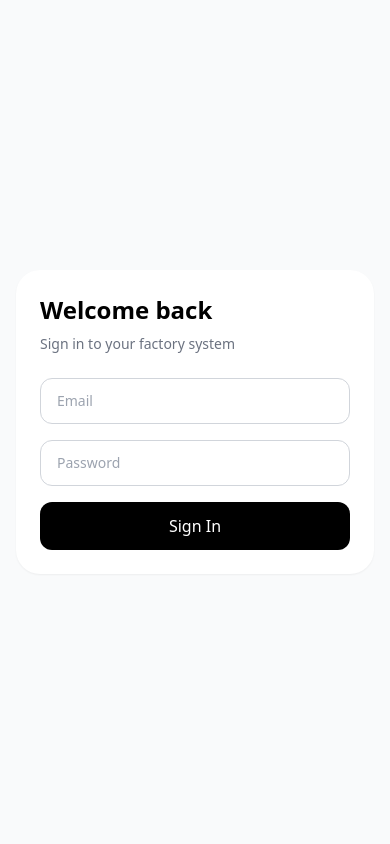
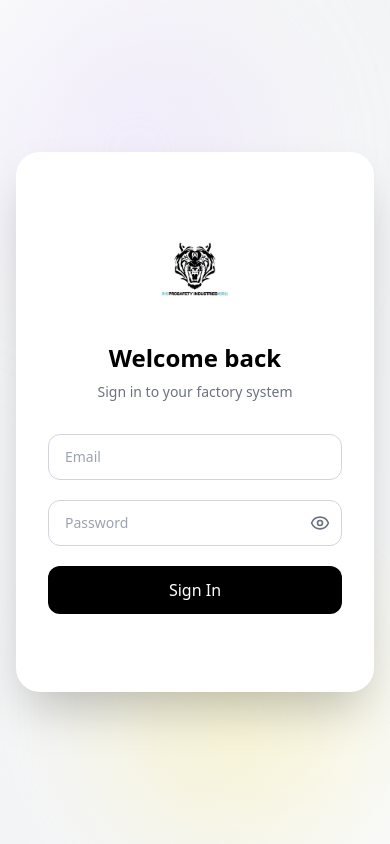
Before and after one commit to khizr-ameer/PROSAFTEY-Orders-App-Frontend, a React (Vite) app: page / in a window 390 px wide. Built offline with nearby package versions, Linux system fonts and the light colour scheme; no server answers.

Commit message:
Enhance the login page UI

```diff
--- a/src/auth/Login.jsx
+++ b/src/auth/Login.jsx
@@ -1,6 +1,8 @@
 import { useState } from "react";
 import { useNavigate } from "react-router-dom";
+import { Eye, EyeOff } from "lucide-react";
 import axios from "../api/axios";
+import Logo from "../assets/logo.png";
 
 export default function Login() {
   const navigate = useNavigate();
@@ -8,6 +10,7 @@ export default function Login() {
   const [password, setPassword] = useState("");
   const [error, setError] = useState("");
   const [loading, setLoading] = useState(false);
+  const [showPassword, setShowPassword] = useState(false);
 
   const handleLogin = async (e) => {
     e.preventDefault();
@@ -23,64 +26,136 @@ export default function Login() {
       const response = await axios.post("/auth/login", { email, password });
       const { token, role } = response.data;
 
-      // Store JWT and role in localStorage
       localStorage.setItem("token", token);
       localStorage.setItem("role", role);
 
-      // Redirect based on role
-      if (role === "OWNER") {
-        navigate("/owner/dashboard");
-      } else if (role === "STAFF") {
-        navigate("/staff/dashboard");
-      } else {
-        navigate("/"); // fallback
-      }
+      if (role === "OWNER") navigate("/owner/dashboard");
+      else if (role === "STAFF") navigate("/staff/dashboard");
+      else navigate("/");
     } catch (err) {
-      const msg = err.response?.data?.message || "Server error. Try again later.";
-      setError(msg);
+      setError(
+        err.response?.data?.message || "Server error. Try again later."
+      );
     } finally {
       setLoading(false);
     }
   };
 
   return (
-    <div className="min-h-screen flex items-center justify-center bg-gray-50 p-4">
-      <div className="w-full max-w-md bg-white rounded-3xl shadow-sm p-6 sm:p-10">
-        <h1 className="text-2xl sm:text-3xl font-semibold mb-2">Welcome back</h1>
-        <p className="text-gray-500 mb-6 sm:mb-8 text-sm sm:text-base">
+    <div className="min-h-screen flex items-center justify-center bg-gradient-to-tr from-gray-100 via-gray-50 to-gray-100 relative overflow-hidden px-4">
+      {/* Decorative blobs */}
+      <div className="absolute top-0 left-0 w-72 h-72 bg-purple-200 rounded-full mix-blend-multiply blur-3xl opacity-30 animate-blob"></div>
+      <div className="absolute bottom-0 right-0 w-72 h-72 bg-yellow-200 rounded-full mix-blend-multiply blur-3xl opacity-30 animate-blob animation-delay-2000"></div>
+
+      {/* Login Card */}
+      <div
+        className="
+          w-full max-w-md bg-white rounded-3xl shadow-2xl
+          px-8 py-10 sm:px-10 sm:py-12
+          min-h-[540px] sm:min-h-[580px]
+          flex flex-col justify-center
+          relative z-10
+        "
+      >
+        {/* Logo */}
+        <div className="flex justify-center mb-8">
+          <img
+            src={Logo}
+            alt="Factory Logo"
+            className="w-52 h-20 object-contain"
+          />
+        </div>
+
+        {/* Title */}
+        <h1 className="text-2xl sm:text-3xl font-semibold mb-2 text-center">
+          Welcome back
+        </h1>
+        <p className="text-gray-500 mb-8 text-sm sm:text-base text-center">
           Sign in to your factory system
         </p>
 
-        {error && <p className="text-red-500 mb-4 text-sm">{error}</p>}
+        {error && (
+          <p className="text-red-500 mb-4 text-center text-sm">
+            {error}
+          </p>
+        )}
 
-        <form className="space-y-4 sm:space-y-5" onSubmit={handleLogin}>
+        <form className="space-y-5" onSubmit={handleLogin}>
+          {/* Email */}
           <input
             type="email"
             placeholder="Email"
             value={email}
             onChange={(e) => setEmail(e.target.value)}
-            className="w-full border border-gray-300 rounded-xl px-4 py-3 focus:outline-none focus:border-black text-sm sm:text-base"
+            className="
+              w-full border border-gray-300 rounded-xl
+              px-4 py-3
+              focus:outline-none focus:border-black
+              text-sm sm:text-base transition
+            "
             required
           />
+
+          {/* Password */}
+          <div className="relative">
             <input
-            type="password"
+              type={showPassword ? "text" : "password"}
               placeholder="Password"
               value={password}
               onChange={(e) => setPassword(e.target.value)}
-            className="w-full border border-gray-300 rounded-xl px-4 py-3 focus:outline-none focus:border-black text-sm sm:text-base"
+              className="
+                w-full border border-gray-300 rounded-xl
+                px-4 py-3 pr-12
+                focus:outline-none focus:border-black
+                text-sm sm:text-base transition
+              "
               required
             />
             <button
+              type="button"
+              onClick={() => setShowPassword(!showPassword)}
+              className="absolute right-3 top-1/2 -translate-y-1/2 text-gray-500 hover:text-gray-700"
+            >
+              {showPassword ? (
+                <EyeOff className="w-5 h-5" />
+              ) : (
+                <Eye className="w-5 h-5" />
+              )}
+            </button>
+          </div>
+
+          {/* Submit */}
+          <button
             type="submit"
             disabled={loading}
-            className={`w-full bg-black text-white py-3 rounded-xl text-base sm:text-lg ${
-              loading ? "opacity-50 cursor-not-allowed" : ""
-            }`}
+            className={`
+              w-full bg-black text-white py-3 rounded-xl
+              text-base sm:text-lg
+              transition-transform
+              ${loading ? "opacity-50 cursor-not-allowed" : "hover:scale-[1.02]"}
+            `}
           >
             {loading ? "Signing In..." : "Sign In"}
           </button>
         </form>
       </div>
+
+      {/* Animations */}
+      <style>
+        {`
+          @keyframes blob {
+            0%, 100% { transform: translate(0px, 0px) scale(1); }
+            33% { transform: translate(30px, -50px) scale(1.1); }
+            66% { transform: translate(-20px, 20px) scale(0.9); }
+          }
+          .animate-blob {
+            animation: blob 7s infinite;
+          }
+          .animation-delay-2000 {
+            animation-delay: 2s;
+          }
+        `}
+      </style>
     </div>
   );
 }
```
Lines whose indentation alone changed are shown as unchanged.
